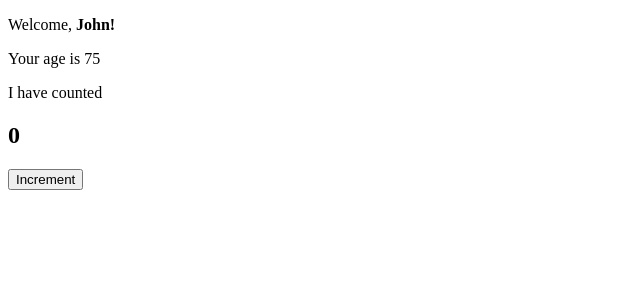
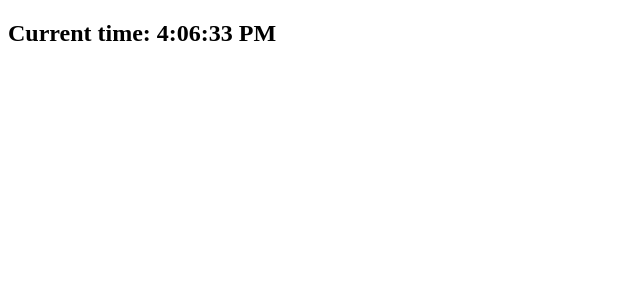
Before and after one commit to ElioFlipper/ReactBasicCarmeloSanfratello, a React (Vite) app: page / in a window 1280 px wide. Shown: the top 300 px of the page, without its empty margins (0-640 px from the left). Built offline with nearby package versions, Linux system fonts and the light colour scheme.

Commit message:
UseEffect2

```diff
--- a/src/App.jsx
+++ b/src/App.jsx
@@ -1,13 +1,13 @@
 
 import { AlertClock } from "./AlertClock";
+import { Clock } from "./Clock";
 import { Counter } from "./Counter";
 import { Welcome } from "./Welcome";
 
 export function App() {
     return (
         <div>
-            <Welcome name = "John" eta = {75}/>
-            <Counter initialValue={0} Variable={2} />
+            <Clock />
         </div>
     )
 }
--- /dev/null
+++ b/src/Clock.jsx
@@ -0,0 +1,19 @@
+import { useEffect } from "react"
+import { useState } from "react"
+
+export function Clock(){
+
+    const [date, setDate] = useState(new Date())
+
+    useEffect(()=> {
+        const IntervalID = setInterval(()=>{
+            setDate(new Date())
+        },1000)
+        return () => {
+            clearInterval(IntervalID)
+        }
+    }, [])
+    return(
+        <div><h2>Current time: {date.toLocaleTimeString()}</h2></div>
+    )
+}
```
